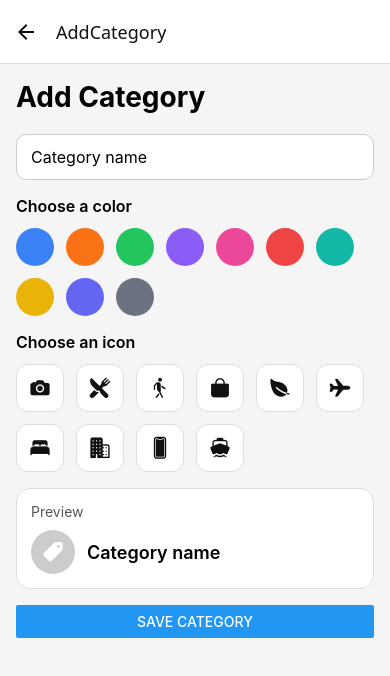
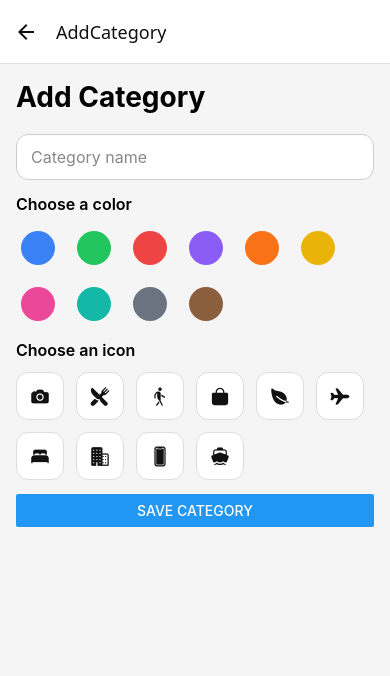
Before and after one commit to ava-03/4447_AG_TravelPlanner, a React Native app: screen /AddCategory in a window 390 px wide. Shown: the top 676 px of the page. Built offline with nearby package versions, Linux system fonts and the light colour scheme; what expo-sqlite, react-native-worklets would draw is missing.

Commit message:
commit (category changes)

```diff
--- a/components/CategoryForm.tsx
+++ b/components/CategoryForm.tsx
@@ -13,17 +13,17 @@ type CategoryFormProps = {
   loading?: boolean;
 };
 
-const CATEGORY_COLORS = [
+const COLOR_OPTIONS = [
   '#3B82F6',
+  '#22C55E',
+  '#EF4444',
+  '#8B5CF6',
   '#F97316',
-  '#22C55E',
-  '#8B5CF6',
+  '#EAB308',
   '#EC4899',
-  '#EF4444',
   '#14B8A6',
-  '#EAB308',
-  '#6366F1',
   '#6B7280',
+  '#8B5E3C',
 ];
 
 const CATEGORY_ICONS: Array<keyof typeof Ionicons.glyphMap> = [
@@ -58,26 +58,33 @@ export default function CategoryForm({
         value={name}
         onChangeText={setName}
         accessibilityLabel="Category name input"
+        placeholderTextColor="#888"
       />
 
       <Text style={styles.label}>Choose a color</Text>
-      <View style={styles.optionsRow}>
-        {CATEGORY_COLORS.map((optionColor) => (
+      <View style={styles.colorGrid}>
+        {COLOR_OPTIONS.map((optionColor: string) => (
           <Pressable
             key={optionColor}
+            style={[
+              styles.colorOptionOuter,
+              color === optionColor && styles.selectedColorOuter,
+            ]}
             onPress={() => setColor(optionColor)}
-            style={[
-              styles.colorOption,
-              { backgroundColor: optionColor },
-              color === optionColor && styles.selectedOption,
-            ]}
-            accessibilityLabel={`Select color ${optionColor}`}
-          />
+            accessibilityLabel={`Choose color ${optionColor}`}
+          >
+            <View
+              style={[
+                styles.colorOptionInner,
+                { backgroundColor: optionColor },
+              ]}
+            />
+          </Pressable>
         ))}
       </View>
 
       <Text style={styles.label}>Choose an icon</Text>
-      <View style={styles.optionsRow}>
+      <View style={styles.iconGrid}>
         {CATEGORY_ICONS.map((optionIcon) => (
           <Pressable
             key={optionIcon}
@@ -88,43 +95,28 @@ export default function CategoryForm({
             ]}
             accessibilityLabel={`Select icon ${optionIcon}`}
           >
-            <Ionicons name={optionIcon} size={22} color="#111" />
+            <Ionicons name={optionIcon} size={20} color="#111" />
           </Pressable>
         ))}
       </View>
 
-      <View style={styles.previewCard}>
-        <Text style={styles.previewLabel}>Preview</Text>
-        <View style={styles.previewRow}>
-          <View
-            style={[
-              styles.previewIconCircle,
-              { backgroundColor: color || '#ccc' },
-            ]}
-          >
-            <Ionicons
-              name={(icon as keyof typeof Ionicons.glyphMap) || 'pricetag'}
-              size={22}
-              color="#fff"
-            />
-          </View>
-          <Text style={styles.previewText}>{name || 'Category name'}</Text>
-        </View>
-      </View>
-
-      <Button title={loading ? 'Saving...' : submitLabel} onPress={onSubmit} disabled={loading} />
+      <Button
+        title={loading ? 'Saving...' : submitLabel}
+        onPress={onSubmit}
+        disabled={loading}
+      />
     </View>
   );
 }
 
 const styles = StyleSheet.create({
   container: {
-    gap: 16,
+    gap: 14,
   },
   input: {
     borderWidth: 1,
     borderColor: '#ccc',
-    borderRadius: 10,
+    borderRadius: 12,
     paddingHorizontal: 14,
     paddingVertical: 12,
     fontSize: 16,
@@ -133,22 +125,34 @@ const styles = StyleSheet.create({
   label: {
     fontSize: 16,
     fontWeight: '600',
-    marginBottom: -4,
+    marginBottom: -2,
   },
-  optionsRow: {
+  colorGrid: {
     flexDirection: 'row',
     flexWrap: 'wrap',
     gap: 12,
   },
-  colorOption: {
-    width: 38,
-    height: 38,
-    borderRadius: 19,
+  colorOptionOuter: {
+    width: 44,
+    height: 44,
+    borderRadius: 22,
     borderWidth: 2,
     borderColor: 'transparent',
+    alignItems: 'center',
+    justifyContent: 'center',
   },
-  selectedOption: {
+  selectedColorOuter: {
     borderColor: '#111',
+  },
+  colorOptionInner: {
+    width: 34,
+    height: 34,
+    borderRadius: 17,
+  },
+  iconGrid: {
+    flexDirection: 'row',
+    flexWrap: 'wrap',
+    gap: 12,
   },
   iconOption: {
     width: 48,
@@ -164,32 +168,4 @@ const styles = StyleSheet.create({
     borderColor: '#111',
     backgroundColor: '#f3f4f6',
   },
-  previewCard: {
-    borderWidth: 1,
-    borderColor: '#ddd',
-    borderRadius: 14,
-    padding: 14,
-    backgroundColor: '#fff',
-  },
-  previewLabel: {
-    fontSize: 14,
-    color: '#555',
-    marginBottom: 10,
-  },
-  previewRow: {
-    flexDirection: 'row',
-    alignItems: 'center',
-  },
-  previewIconCircle: {
-    width: 44,
-    height: 44,
-    borderRadius: 22,
-    justifyContent: 'center',
-    alignItems: 'center',
-    marginRight: 12,
-  },
-  previewText: {
-    fontSize: 18,
-    fontWeight: '600',
-  },
 });
--- a/screens/Categories.tsx
+++ b/screens/Categories.tsx
@@ -3,16 +3,20 @@ import { useFocusEffect } from '@react-navigation/native';
 import { useCallback, useState } from 'react';
 import {
   Alert,
-  Button,
   FlatList,
+  Pressable,
   StyleSheet,
   Text,
-  TouchableOpacity,
   View,
 } from 'react-native';
 import ScreenContainer from '../components/ScreenContainer';
+import { useTheme } from '../theme/ThemeContext';
 import { getCurrentUserId } from '../utils/authStorage';
 import { deleteCategory, getCategoriesByUserId } from '../utils/categories';
+
+type Props = {
+  navigation: any;
+};
 
 type Category = {
   id: number;
@@ -22,31 +26,9 @@ type Category = {
   icon: string;
 };
 
-type Props = {
-  navigation: any;
-};
-
-function getIoniconName(iconName: string) {
-  const iconMap: Record<string, keyof typeof Ionicons.glyphMap> = {
-    camera: 'camera',
-    restaurant: 'restaurant',
-    leaf: 'leaf',
-    airplane: 'airplane',
-    bed: 'bed',
-    walk: 'walk',
-    car: 'car',
-    map: 'map',
-    cafe: 'cafe',
-    boat: 'boat',
-    sun: 'sunny',
-  };
-
-  return iconMap[iconName] || 'pricetag';
-}
-
 export default function Categories({ navigation }: Props) {
-  const [categoryList, setCategoryList] = useState<Category[]>([]);
-  const [loading, setLoading] = useState(true);
+  const { colors } = useTheme();
+  const [categories, setCategories] = useState<Category[]>([]);
 
   const loadCategories = useCallback(async () => {
     const userId = await getCurrentUserId();
@@ -60,8 +42,7 @@ export default function Categories({ navigation }: Props) {
     }
 
     const rows = await getCategoriesByUserId(userId);
-    setCategoryList(rows);
-    setLoading(false);
+    setCategories(rows);
   }, [navigation]);
 
   useFocusEffect(
@@ -70,17 +51,17 @@ export default function Categories({ navigation }: Props) {
     }, [loadCategories])
   );
 
-  function handleDeleteCategory(categoryId: number, name: string) {
+  function handleDeleteCategory(category: Category) {
     Alert.alert(
       'Delete category',
-      `Are you sure you want to delete "${name}"?`,
+      `Are you sure you want to delete "${category.name}"?`,
       [
         { text: 'Cancel', style: 'cancel' },
         {
           text: 'Delete',
           style: 'destructive',
           onPress: async () => {
-            await deleteCategory(categoryId);
+            await deleteCategory(category.id);
             await loadCategories();
           },
         },
@@ -88,43 +69,40 @@ export default function Categories({ navigation }: Props) {
     );
   }
 
-  function renderCategoryItem({ item }: { item: Category }) {
+  function renderCategory({ item }: { item: Category }) {
     return (
-      <View style={styles.card}>
-        <TouchableOpacity onPress={() => navigation.navigate('EditCategory', { categoryId: item.id })}>
-          <View style={styles.row}>
-            <View style={[styles.iconCircle, { backgroundColor: item.color || '#ccc' }]}>
-              <Ionicons
-                name={(item.icon as keyof typeof Ionicons.glyphMap) || 'pricetag'}
-                size={22}
-                color="#fff"
-                />
-            </View>
+      <View
+        style={[
+          styles.card,
+          {
+            backgroundColor: colors.card,
+            borderColor: colors.border,
+          },
+        ]}
+      >
+        <View style={styles.topRow}>
+          <View
+            style={[
+              styles.iconCircle,
+              { backgroundColor: item.color },
+            ]}
+          >
+            <Ionicons name={item.icon as any} size={22} color="#fff" />
+          </View>
 
-            <View style={styles.textWrap}>
-              <Text style={styles.cardTitle}>{item.name}</Text>
-              <View style={styles.metaRow}>
-                <View style={[styles.smallColorDot, { backgroundColor: item.color || '#ccc' }]} />
-                <Text style={styles.cardSubtitle}>{item.color}</Text>
-              </View>
-            </View>
+          <View style={styles.nameBlock}>
+            <Text style={[styles.name, { color: colors.text }]}>{item.name}</Text>
           </View>
-        </TouchableOpacity>
+        </View>
 
-        <View style={styles.cardButtons}>
-          <View style={styles.cardButton}>
-            <Button
-              title="Edit"
-              onPress={() => navigation.navigate('EditCategory', { categoryId: item.id })}
-            />
-          </View>
-          <View style={styles.cardButton}>
-            <Button
-              title="Delete"
-              color="#c62828"
-              onPress={() => handleDeleteCategory(item.id, item.name)}
-            />
-          </View>
+        <View style={styles.actionsRow}>
+          <Pressable onPress={() => navigation.navigate('EditCategory', { categoryId: item.id })}>
+            <Text style={[styles.editText, { color: colors.accent }]}>Edit</Text>
+          </Pressable>
+
+          <Pressable onPress={() => handleDeleteCategory(item)}>
+            <Text style={[styles.deleteText, { color: colors.danger }]}>Delete</Text>
+          </Pressable>
         </View>
       </View>
     );
@@ -133,25 +111,36 @@ export default function Categories({ navigation }: Props) {
   return (
     <ScreenContainer>
       <View style={styles.headerRow}>
-        <Text style={styles.title}>Categories</Text>
-        <Button title="Add Category" onPress={() => navigation.navigate('AddCategory')} />
+        <Text style={[styles.title, { color: colors.text }]}>Categories</Text>
+
+        <Pressable onPress={() => navigation.navigate('AddCategory')}>
+          <Text style={[styles.addText, { color: colors.accent }]}>Add Category</Text>
+        </Pressable>
       </View>
 
-      {loading ? (
-        <Text>Loading categories...</Text>
-      ) : categoryList.length === 0 ? (
-        <View style={styles.emptyState}>
-          <Text style={styles.emptyTitle}>No categories yet</Text>
-          <Text style={styles.emptyText}>Tap "Add Category" to create one.</Text>
-        </View>
-      ) : (
-        <FlatList
-          data={categoryList}
-          keyExtractor={(item) => String(item.id)}
-          renderItem={renderCategoryItem}
-          contentContainerStyle={styles.listContent}
-        />
-      )}
+      <FlatList
+        data={categories}
+        keyExtractor={(item) => String(item.id)}
+        renderItem={renderCategory}
+        showsVerticalScrollIndicator={false}
+        contentContainerStyle={styles.listContent}
+        ListEmptyComponent={
+          <View
+            style={[
+              styles.emptyCard,
+              {
+                backgroundColor: colors.card,
+                borderColor: colors.border,
+              },
+            ]}
+          >
+            <Text style={[styles.emptyTitle, { color: colors.text }]}>No categories yet</Text>
+            <Text style={[styles.emptyText, { color: colors.subtext }]}>
+              Tap Add Category to create your first category.
+            </Text>
+          </View>
+        }
+      />
     </ScreenContainer>
   );
 }
@@ -168,18 +157,20 @@ const styles = StyleSheet.create({
     fontSize: 30,
     fontWeight: '700',
   },
+  addText: {
+    fontSize: 17,
+    fontWeight: '600',
+  },
   listContent: {
-    paddingBottom: 20,
+    paddingBottom: 24,
   },
   card: {
-    backgroundColor: '#fff',
     borderWidth: 1,
-    borderColor: '#ddd',
-    borderRadius: 14,
-    padding: 16,
-    marginBottom: 14,
+    borderRadius: 18,
+    padding: 14,
+    marginBottom: 10,
   },
-  row: {
+  topRow: {
     flexDirection: 'row',
     alignItems: 'center',
   },
@@ -187,55 +178,42 @@ const styles = StyleSheet.create({
     width: 52,
     height: 52,
     borderRadius: 26,
+    alignItems: 'center',
     justifyContent: 'center',
-    alignItems: 'center',
-    marginRight: 14,
+    marginRight: 12,
   },
-  textWrap: {
+  nameBlock: {
     flex: 1,
   },
-  cardTitle: {
-    fontSize: 20,
+  name: {
+    fontSize: 18,
+    fontWeight: '700',
+  },
+  actionsRow: {
+    flexDirection: 'row',
+    justifyContent: 'space-between',
+    marginTop: 14,
+    paddingTop: 4,
+  },
+  editText: {
+    fontSize: 17,
+    fontWeight: '600',
+  },
+  deleteText: {
+    fontSize: 17,
+    fontWeight: '600',
+  },
+  emptyCard: {
+    borderWidth: 1,
+    borderRadius: 18,
+    padding: 20,
+  },
+  emptyTitle: {
+    fontSize: 22,
     fontWeight: '700',
     marginBottom: 6,
   },
-  metaRow: {
-    flexDirection: 'row',
-    alignItems: 'center',
-  },
-  smallColorDot: {
-    width: 12,
-    height: 12,
-    borderRadius: 6,
-    marginRight: 8,
-  },
-  cardSubtitle: {
-    fontSize: 14,
-    color: '#555',
-  },
-  cardButtons: {
-    flexDirection: 'row',
-    marginTop: 14,
-    gap: 10,
-  },
-  cardButton: {
-    flex: 1,
-  },
-  emptyState: {
-    marginTop: 30,
-    padding: 20,
-    borderWidth: 1,
-    borderColor: '#ddd',
-    borderRadius: 14,
-    backgroundColor: '#fff',
-  },
-  emptyTitle: {
-    fontSize: 20,
-    fontWeight: '700',
-    marginBottom: 8,
-  },
   emptyText: {
-    fontSize: 16,
-    color: '#555',
+    fontSize: 15,
   },
 });
```
